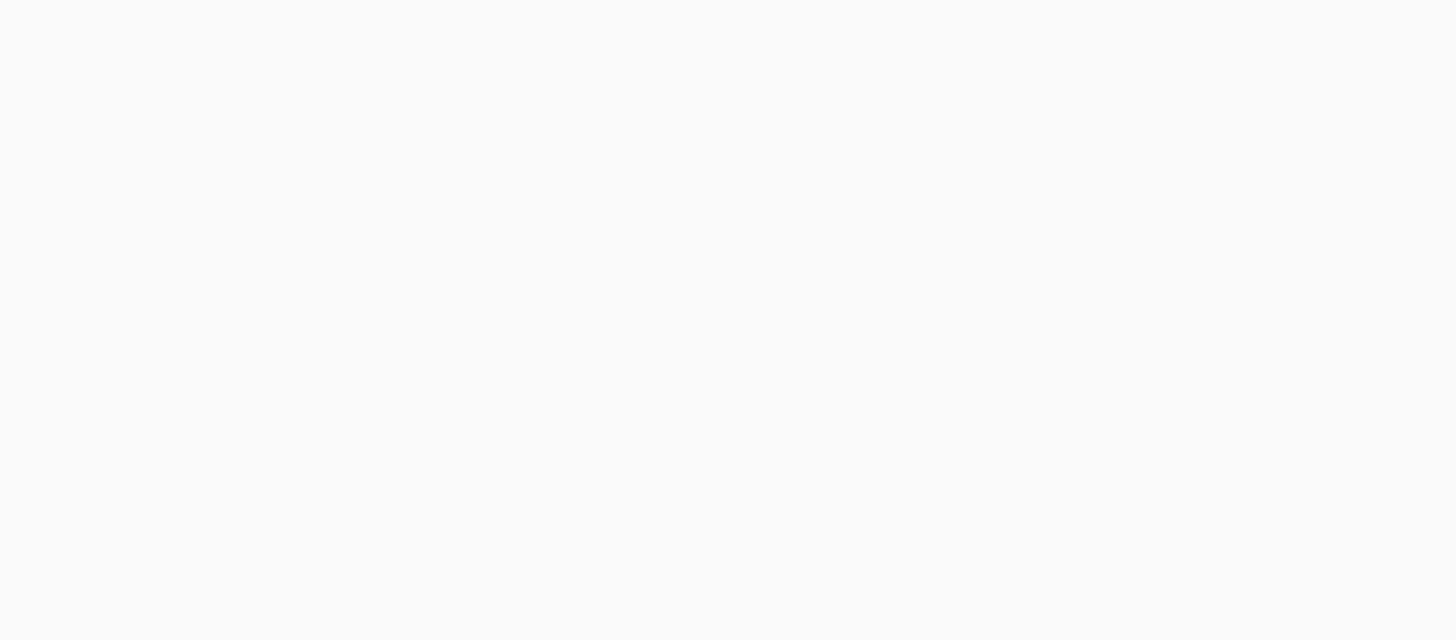
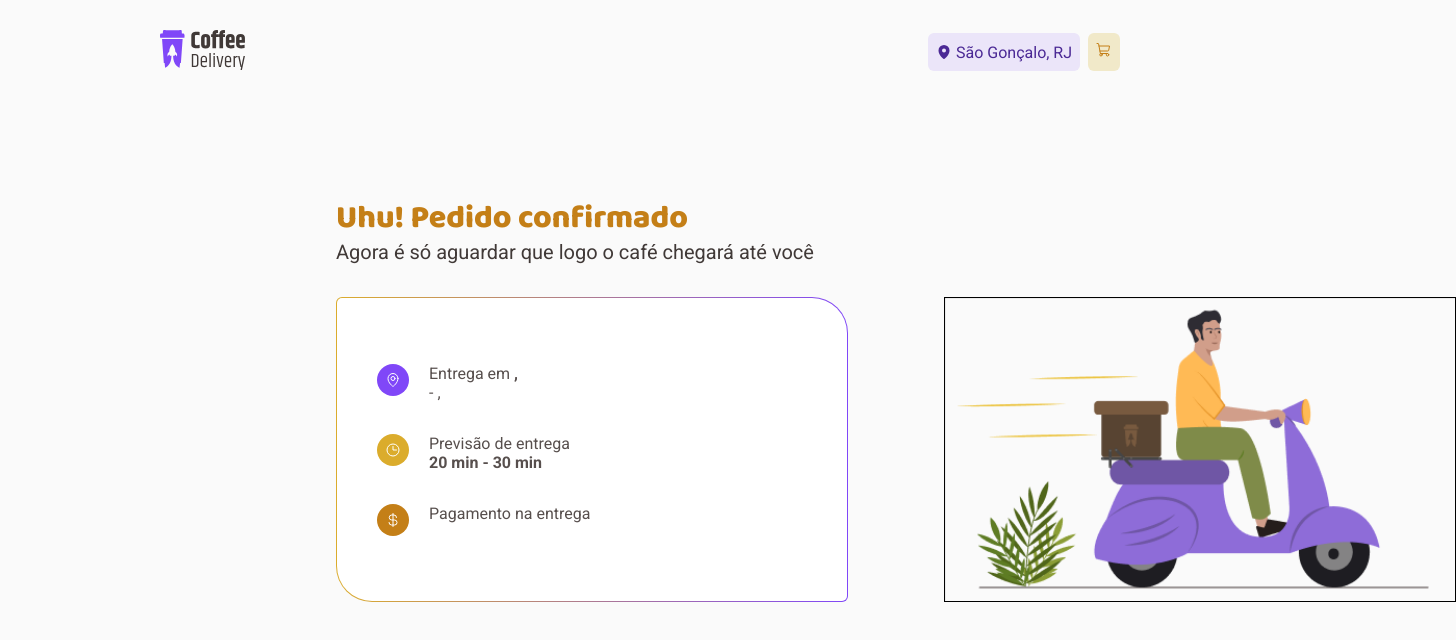
Before and after one commit to BrunoAraujooDev/cafeteria, a React (Vite) app: page /success in a window 1280 px wide. Before the commit this address had no page. Shown: the top 640 px of the page, 1456 px wide, since content can reach past the window. Built offline with nearby package versions, Linux system fonts and the light colour scheme.

Commit message:
finalizando o layout da aplicacao

```diff
--- a/src/Router.tsx
+++ b/src/Router.tsx
@@ -2,6 +2,7 @@ import { Routes, Route } from 'react-router-dom'
 import { DefaultLayout } from "./layout/DefaultLayout";
 import { Home } from './pages/Home';
 import { PaymentPage } from './pages/PaymentPage';
+import { ResumeOrder } from './pages/ResumeOrder';
 
 export function Router() {
     return (
@@ -9,6 +10,7 @@ export function Router() {
         <Route path="/" element={<DefaultLayout/>}>
         <Route path="/" element={ <Home/> }/>
         <Route path="/checkout" element={ <PaymentPage/> }/>
+        <Route path="/success" element={ <ResumeOrder/> }/>
         </Route>
       </Routes>
     )
--- a/src/context/MenuContext.tsx
+++ b/src/context/MenuContext.tsx
@@ -17,7 +17,7 @@ interface MenuContextType {
     menuSelected?: Menu[]
     countCoffeeSelected?: number | null
     handleMenuCart: (item: Menu | undefined, quantity: number) => void
-    handlePaymentCheckout: (item: checkoutData, method: String) => void
+    handlePaymentCheckout: (item: checkoutData) => void
     paymentInfo?: checkoutData
 }
 
@@ -42,8 +42,8 @@ export function MenuContextProvider({children } : MenuContextProp){
         dispatch(addItemList(item, quantity))
     }
 
-    function handlePaymentCheckout(paymentForm: checkoutData, method: String){
-        dispatch(handlePayment(paymentForm, method))
+    function handlePaymentCheckout(paymentForm: checkoutData){
+        dispatch(handlePayment(paymentForm))
     }
 
 
--- a/src/pages/Home/Menu/MenuCafeteria.tsx
+++ b/src/pages/Home/Menu/MenuCafeteria.tsx
@@ -39,8 +39,6 @@ export function MenuCafeteria() {
     function insertIntoCart(id: number, index: number) {
 
         const selectedCoffee = menuData.find(item => item.id === id);
-
-       console.log(typeof  handleMenuCart);
 
         handleMenuCart(selectedCoffee, quantitySelected[index])
 
--- a/src/pages/PaymentPage/index.tsx
+++ b/src/pages/PaymentPage/index.tsx
@@ -4,6 +4,7 @@ import { MenuContext } from "../../context/MenuContext";
 import { CheckoutContainer, InputFormSection, MapPinDiv, InputArea, InputAreaDiv, LabelInputComplemento, CurrencyDollarDiv, PaymentOptionButton,
     PaymentOptionDiv, InputDiv, ChoisesDiv, PaymentFormSection, AddOrRemoveAmountDiv, CountDiv, CoffeeName, PriceCoffee, TotalPaymentDiv, TotalPlusDeliveryDiv, SubmitButton } from "./style";
 import { useForm } from 'react-hook-form';
+import { useNavigate } from "react-router-dom";
 
 
 export interface checkoutData {
@@ -14,6 +15,7 @@ export interface checkoutData {
     complemento?: string,
     cidade: string,
     uf: string
+    method?: string
 }
 
 
@@ -23,8 +25,10 @@ export function PaymentPage(){
 
     const {   register, handleSubmit,  formState: { errors } } = useForm<checkoutData>()
 
-    const [ paymentMethod, setPaymentMethod] = useState<String>('');
+    const [ paymentMethod, setPaymentMethod] = useState<string>('');
 
+
+    const navigate = useNavigate();
 
 
 
@@ -36,7 +40,9 @@ export function PaymentPage(){
     const TotalPayPlusTaxes = totalPay.valueOf() + 3.5
 
     function handleForm(data: checkoutData){
-        handlePaymentCheckout(data, paymentMethod)
+        handlePaymentCheckout({...data, method: paymentMethod})
+
+        navigate("/success")
 
     }
 
--- /dev/null
+++ b/src/pages/ResumeOrder/index.tsx
@@ -0,0 +1,50 @@
+import { Clock, CurrencyDollar, MapPin } from 'phosphor-react';
+import { useContext } from 'react';
+import Illustration from '../../assets/Illustration.png';
+import { MenuContext } from '../../context/MenuContext';
+import { ConfirmedPayment, ConfirmedPaymentSubtitle, DescriptionsDiv, InfoPayment, OrderSuccessContainer, DescriptionMapTag, DescriptionClockTag, DescriptionCurrencyTag, DivImageInfo } from './styles';
+
+export function ResumeOrder(){
+
+    const {paymentInfo } = useContext(MenuContext)
+
+    return (
+        <OrderSuccessContainer>
+            <ConfirmedPayment>Uhu! Pedido confirmado</ConfirmedPayment>
+            <ConfirmedPaymentSubtitle>Agora é só aguardar que logo o café chegará até você</ConfirmedPaymentSubtitle>
+            <DivImageInfo>
+                <InfoPayment>
+                    <DescriptionsDiv>
+                        <DescriptionMapTag>
+                            <MapPin />
+
+                        </DescriptionMapTag>
+                        <div>
+                            <p>Entrega em <span>{paymentInfo?.rua}, {paymentInfo?.numero}</span></p>
+                            <p>{paymentInfo?.bairro} - {paymentInfo?.cidade}, {paymentInfo?.uf}</p>
+                        </div>
+                    </DescriptionsDiv>
+                    <DescriptionsDiv>
+                        <DescriptionClockTag >
+                            <Clock/>
+                        </DescriptionClockTag>
+                        <div>
+                            <p>Previsão de entrega</p>
+                            <span>20 min - 30 min</span>
+                        </div>
+                    </DescriptionsDiv>
+                    <DescriptionsDiv>
+                        <DescriptionCurrencyTag>
+                            <CurrencyDollar/>
+                        </DescriptionCurrencyTag>
+                        <div>
+                            <p>Pagamento na entrega</p>
+                            <span>{paymentInfo?.method}</span>
+                        </div>
+                    </DescriptionsDiv>
+                </InfoPayment>
+                <img src={Illustration} alt="Um entregador levando o pedido numa motocicleta de cor roxa." />
+            </DivImageInfo>
+        </OrderSuccessContainer>
+    )
+}
--- /dev/null
+++ b/src/pages/ResumeOrder/styles.ts
@@ -0,0 +1,98 @@
+import { DownloadSimple } from "phosphor-react";
+import styled from "styled-components";
+
+
+export const OrderSuccessContainer = styled.section`
+    display: flex;
+    justify-content: center;
+    align-items: flex-start;
+    flex-direction: column;
+    width: 100vw;
+    height: 100vh;
+    padding: 0 21rem;
+`
+
+export const ConfirmedPayment = styled.p`
+    color: ${prop => prop.theme['produto-yellow-dark']};
+    font-family: 'Baloo 2';
+    font-weight: 800;
+    font-size: 2rem;
+    line-height: 1.3;
+`
+
+export const ConfirmedPaymentSubtitle = styled.p`
+    color: ${prop => prop.theme['base-subtitle']};
+    font-family: 'Roboto';
+    font-weight: 400;
+    font-size: 1.25rem;
+    line-height: 1.3;
+`
+
+export const DivImageInfo = styled.div`
+    display: flex;
+    justify-content: center;
+    align-items: center;
+    gap: 6rem;
+    margin-top: 2rem;
+
+    img{
+        height: 100%;
+        width: 32rem;
+    }
+`
+
+export const InfoPayment = styled.div`
+    display: flex;
+    border: 1px solid transparent;
+    background: linear-gradient( ${prop => prop.theme['white']},
+        ${prop => prop.theme['white']}) padding-box,
+        linear-gradient(to left, ${prop => prop.theme['produto-purple']},
+        ${prop => prop.theme['produto-yellow']}) border-box   ;
+    border-radius: 6px 36px;
+    flex-direction: column;
+    align-items: flex-start;
+    justify-content: center;
+    padding: 40px;
+    gap: 32px;
+    width: 32rem;
+    height: 100%;
+`
+
+export const DescriptionsDiv = styled.div`
+    display: flex;
+    gap: 12px;
+
+    div:nth-child(2) {
+        font-weight: 400;
+        color: ${prop => prop.theme['base-text']};
+
+        span {
+            font-weight: bold;
+        }
+    }
+
+
+`
+
+ const DescriptionsIcon = styled.div`
+    color: ${prop => prop.theme['white']};
+    border-radius: 50%;
+    width: 2rem;
+    height: 2rem;
+    padding: 0.5rem;
+    display: flex;
+    align-items: center;
+    margin-right: 0.5rem;
+`
+
+export const DescriptionMapTag = styled(DescriptionsIcon)`
+    background-color: ${prop => prop.theme['produto-purple']};
+`
+
+export const DescriptionClockTag = styled(DescriptionsIcon)`
+    background-color: ${prop => prop.theme['produto-yellow']};
+`
+
+export const DescriptionCurrencyTag = styled(DescriptionsIcon)`
+    background-color: ${prop => prop.theme['produto-yellow-dark']};
+`
--- a/src/reducers/actions.ts
+++ b/src/reducers/actions.ts
@@ -35,12 +35,11 @@ export function deleteItemList(id: number, quantity: number) {
     }
 }
 
-export function handlePayment(payment: checkoutData, method: String){
+export function handlePayment(payment: checkoutData){
     return{
         type: ActionTypes.HANDLE_PAYMENT,
         payload: {
-            checkout: payment,
-            method
+            checkout: payment
         }
     }
 }
```
Also changed, not shown: src/assets/Illustration.png (added).
